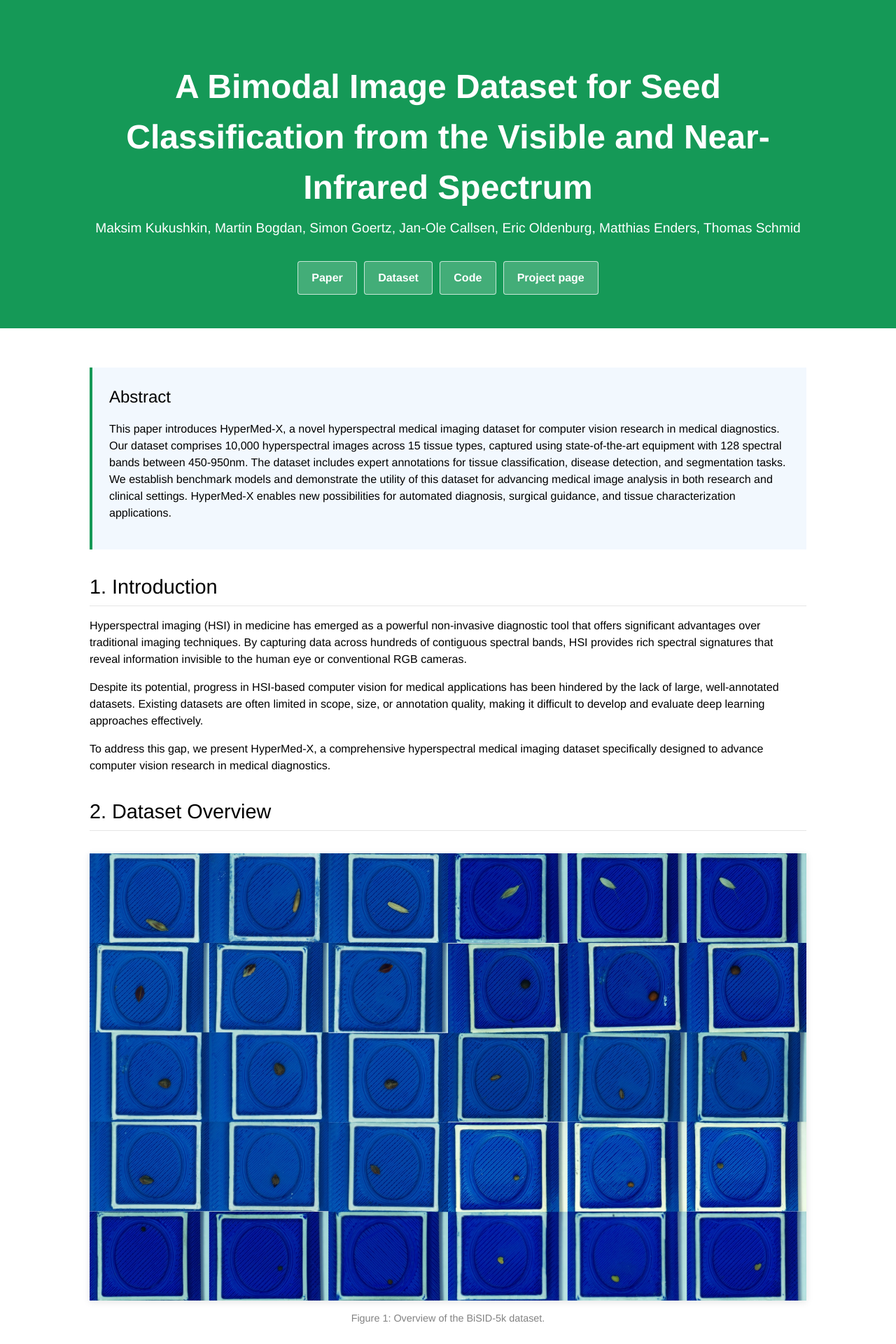
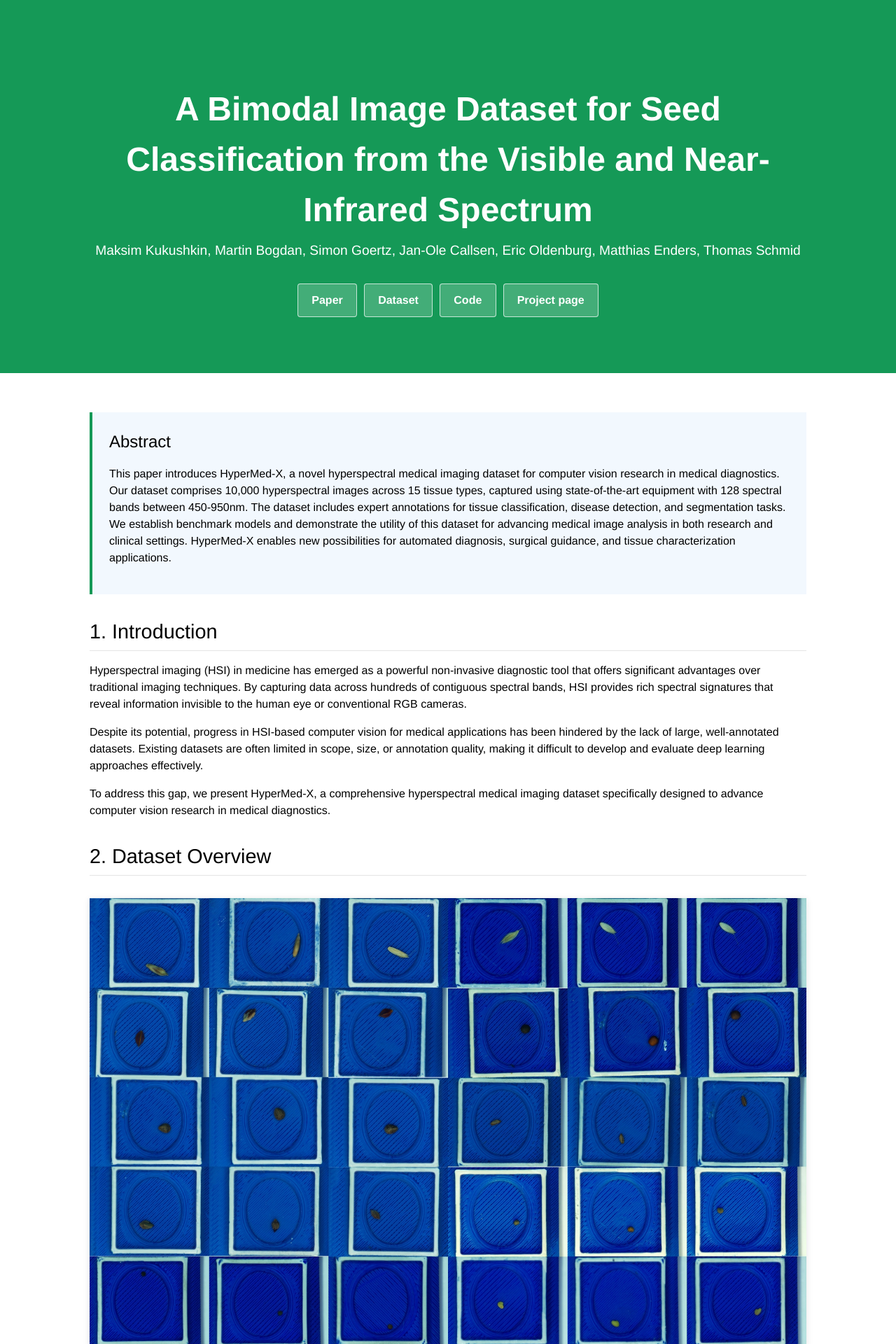
Before and after one commit to max-kuk/bisid-5k, a Jekyll site: the page built from index.md, in a window 1280 px wide. Shown: the top 1920 px of the page at 70% size. Built offline with Jekyll 4.4.1, drawn with Linux system fonts in a browser that asks for light colours; our own code applies the rules of GitHub Pages for plain Markdown files.

Commit message:
website update

```diff
--- a/_layouts/default.html
+++ b/_layouts/default.html
@@ -84,7 +84,7 @@
     }
 
     .page-header {
-      padding: 3rem 0;
+      padding: 5rem 6rem;
       background-color: var(--global-theme-color);
       color: var(--global-hover-text-color);
       text-align: center;
@@ -106,7 +106,7 @@
     }
 
     .page-header .authors {
-      margin-bottom: 0.5rem;
+      margin-bottom: 2rem;
       font-size: 1.2rem;
       font-weight: normal;
     }
```
